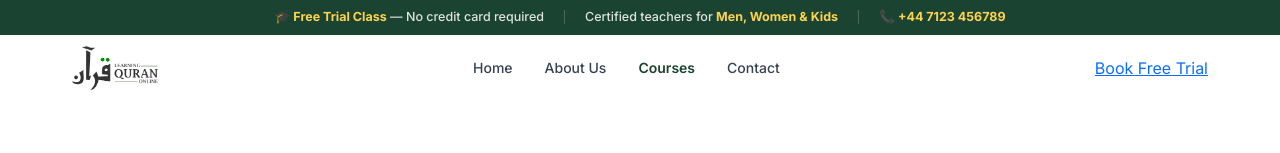
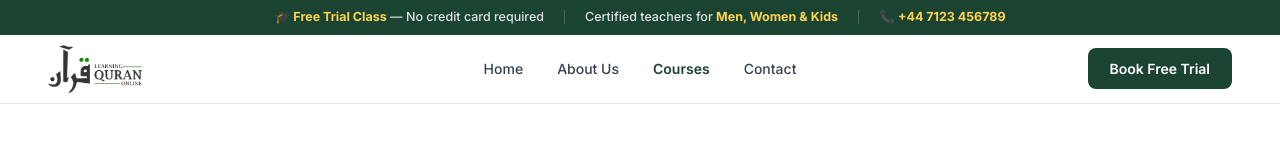
Before and after one commit to Waqashakim1122/Learn-Quran-Online, a React (Create React App) app: page /courses in a window 1280 px wide. Shown: the top 153 px of the page. Built offline with nearby package versions, Linux system fonts and the light colour scheme; no server answers; the database is empty.

Commit message:
Refactor Navbar styles for improved layout and design

```diff
--- a/src/MyComponents/Navbar/Header.css
+++ b/src/MyComponents/Navbar/Header.css
@@ -6,63 +6,42 @@
   position: sticky;
   top: 0;
   z-index: 1000;
+  background: #ffffff;
+  border-bottom: 1px solid #E5E7EB;
   font-family: 'Inter', sans-serif;
 }
 
-/* Top Bar */
-.top-bar {
-  background: #1B4332;
-  display: flex;
-  align-items: center;
-  justify-content: center;
-  gap: 16px;
-  padding: 7px 24px;
-  flex-wrap: wrap;
-}
-
-.top-bar span {
-  font-size: 12px;
-  color: rgba(255, 255, 255, 0.82);
-  font-weight: 500;
-}
-
-.top-bar strong {
-  color: #FCD34D;
-  font-weight: 700;
-}
-
-.top-bar .sep {
-  color: rgba(255, 255, 255, 0.25);
-}
-
-/* Main Nav */
-.main-nav {
-  background: #ffffff;
-  border-bottom: 1px solid #E5E7EB;
-}
-
 .nav-inner {
-  max-width: 1200px;
-  margin: 0 auto;
   display: flex;
   align-items: center;
   justify-content: space-between;
-  padding: 0 32px;
-  height: 66px;
+  padding: 0 48px;
+  height: 68px;
+  max-width: 1280px;
+  margin: 0 auto;
 }
 
 /* Logo */
-.logo img {
-  display: block;
-  height: 44px;
-  width: auto;
+.logo {
+  display: flex;
+  align-items: center;
+  flex-shrink: 0;
 }
 
-/* Nav Links */
+.logo img {
+  height: 48px;
+  width: auto;
+  display: block;
+}
+
+/* Nav Links — centered */
 .nav-links {
   display: flex;
   align-items: center;
-  gap: 4px;
+  gap: 2px;
+  position: absolute;
+  left: 50%;
+  transform: translateX(-50%);
 }
 
 .nav-links a {
@@ -70,9 +49,10 @@
   font-weight: 500;
   color: #374151;
   text-decoration: none;
-  padding: 7px 14px;
+  padding: 8px 16px;
   border-radius: 7px;
   transition: color 0.15s, background 0.15s;
+  white-space: nowrap;
 }
 
 .nav-links a:hover {
@@ -85,28 +65,39 @@
   font-weight: 600;
 }
 
+/* Right side */
+.nav-right {
+  display: flex;
+  align-items: center;
+  flex-shrink: 0;
+}
+
 /* CTA Button */
-.nav-links .cta-btn {
+.cta-btn {
   background: #1B4332;
   color: #ffffff !important;
+  font-size: 14px;
   font-weight: 600;
-  padding: 9px 20px;
-  border-radius: 7px;
-  margin-left: 8px;
-  transition: background 0.15s !important;
+  padding: 10px 22px;
+  border-radius: 8px;
+  text-decoration: none;
+  transition: background 0.15s, transform 0.1s;
+  white-space: nowrap;
+  font-family: 'Inter', sans-serif;
 }
 
-.nav-links .cta-btn:hover {
+.cta-btn:hover {
   background: #14532D !important;
   color: #ffffff !important;
+  transform: translateY(-1px);
 }
 
-.nav-links .cta-btn.active {
+.cta-btn.active {
   background: #1B4332 !important;
   color: #ffffff !important;
 }
 
-/* Burger Button */
+/* Burger */
 .burger {
   display: none;
   flex-direction: column;
@@ -126,37 +117,40 @@
   transition: all 0.2s;
 }
 
+/* Mobile Menu */
+.mobile-menu {
+  display: flex;
+  flex-direction: column;
+  padding: 12px 24px 20px;
+  border-top: 1px solid #E5E7EB;
+  gap: 4px;
+  background: #ffffff;
+}
+
+.mobile-menu a {
+  font-size: 14px;
+  font-weight: 500;
+  color: #374151;
+  text-decoration: none;
+  padding: 10px 14px;
+  border-radius: 7px;
+  transition: all 0.15s;
+}
+
+.mobile-menu a:hover {
+  color: #1B4332;
+  background: #F0FDF4;
+}
+
+.mobile-menu .cta-btn {
+  margin-top: 8px;
+  text-align: center;
+}
+
 /* Mobile */
 @media (max-width: 768px) {
-  .top-bar .sep { display: none; }
-  .top-bar span:not(:first-child) { display: none; }
-
+  .nav-links { display: none; }
+  .nav-right { display: none; }
   .burger { display: flex; }
-
-  .nav-links {
-    display: none;
-    position: absolute;
-    top: 100%;
-    left: 0;
-    right: 0;
-    background: #ffffff;
-    flex-direction: column;
-    padding: 16px 24px 24px;
-    border-bottom: 1px solid #E5E7EB;
-    gap: 4px;
-    z-index: 999;
-  }
-
-  .nav-links.show { display: flex; }
-
-  .nav-links a {
-    width: 100%;
-    padding: 11px 14px;
-  }
-
-  .nav-links .cta-btn {
-    margin-left: 0;
-    text-align: center;
-    margin-top: 8px;
-  }
+  .nav-inner { padding: 0 20px; }
 }
```
